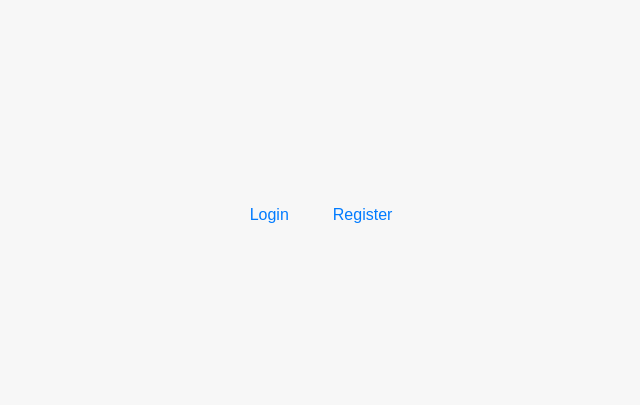
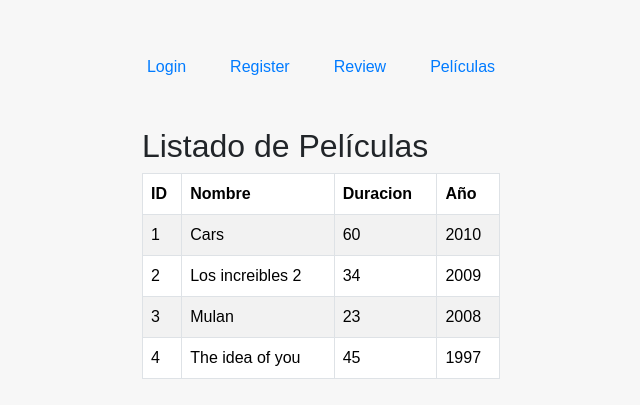
Before and after one commit to JoseGrn/ProyectoIA2024, a React (Create React App) app in the folder Front/rottentomatoesgt/: page /listapeliculas in a window 1280 px wide. Before the commit this address had no page. Shown: the part 175-580 px from the top of the page, without its empty margins (319-959 px from the left). Built offline with nearby package versions, Linux system fonts and the light colour scheme.

Commit message:
vistas de criticas y peliculas

```diff
--- a/Front/rottentomatoesgt/package.json
+++ b/Front/rottentomatoesgt/package.json
@@ -8,6 +8,7 @@
     "@testing-library/user-event": "^13.5.0",
     "bootstrap": "^5.3.3",
     "react": "^18.3.1",
+    "react-bootstrap": "^2.10.2",
     "react-dom": "^18.3.1",
     "react-router-dom": "^6.23.1",
     "react-scripts": "5.0.1",
--- a/Front/rottentomatoesgt/src/App.js
+++ b/Front/rottentomatoesgt/src/App.js
@@ -2,6 +2,8 @@ import { BrowserRouter as Router, Route, Routes, Link } from 'react-router-dom';
 import 'bootstrap/dist/css/bootstrap.min.css';
 import Login from './components/Login';
 import Register from './components/Register';
+import Review from './components/Review';
+import ListaPeliculas from './components/ListaPeliculas';
 import './App.css';
 
 function App() {
@@ -16,11 +18,19 @@ function App() {
             <li>
               <Link to="/register">Register</Link>
             </li>
+            <li>
+              <Link to="/review">Review</Link>
+            </li>
+            <li>
+              <Link to="/listapeliculas">Películas</Link>
+            </li>
           </ul>
         </nav>
         <Routes>
           <Route path="/login" element={<Login />} />
           <Route path="/register" element={<Register />} />
+          <Route path="/review" element={<Review />} />
+          <Route path="/listapeliculas" element={<ListaPeliculas />} />
         </Routes>
       </div>
     </Router>
--- /dev/null
+++ b/Front/rottentomatoesgt/src/components/ListaPeliculas.jsx
@@ -0,0 +1,48 @@
+import React from 'react';
+import Table from 'react-bootstrap/Table';
+import Container from 'react-bootstrap/Container';
+
+// Componente para cada fila
+const ListItem = ({ data }) => {
+  return (
+    <tr>
+      <td>{data.id}</td>
+      <td>{data.name}</td>
+      <td>{data.duration}</td>
+      <td>{data.year}</td>
+    </tr>
+  );
+};
+
+// Componente de listado
+const ListaPeliculas = () => {
+  const dataList = [
+    { id: 1, name: 'Cars', duration: 60, year: 2010 },
+    { id: 2, name: 'Los increibles 2', duration: 34, year: 2009 },
+    { id: 3, name: 'Mulan', duration: 23, year: 2008 },
+    { id: 4, name: 'The idea of you', duration: 45, year: 1997 },
+  ];
+
+  return (
+    <Container className="mt-5">
+      <h2>Listado de Películas</h2>
+      <Table striped bordered hover>
+        <thead>
+          <tr>
+            <th>ID</th>
+            <th>Nombre</th>
+            <th>Duracion</th>
+            <th>Año</th>
+          </tr>
+        </thead>
+        <tbody>
+          {dataList.map((item) => (
+            <ListItem key={item.id} data={item} />
+          ))}
+        </tbody>
+      </Table>
+    </Container>
+  );
+};
+
+export default ListaPeliculas;
--- /dev/null
+++ b/Front/rottentomatoesgt/src/components/Review.jsx
@@ -0,0 +1,101 @@
+import React, { useState } from 'react';
+import ButtonGroup from 'react-bootstrap/ButtonGroup';
+import Dropdown from 'react-bootstrap/Dropdown';
+import DropdownButton from 'react-bootstrap/DropdownButton';
+import SplitButton from 'react-bootstrap/SplitButton';
+import Form from 'react-bootstrap/Form';
+import Container from 'react-bootstrap/Container';
+import Button from 'react-bootstrap/Button';
+
+const Review = () => {
+  const [selectedItem, setSelectedItem] = useState(null);
+  const [selectedItemName, setSelectedItemName] = useState("");
+  const [formData, setFormData] = useState({
+    addValoracion: '',
+    addReview: '',
+  });
+
+  const handleSelect = (eventKey, event) => {
+    const key = parseInt(eventKey, 10);
+    setSelectedItem(key === 0 ? null : key);
+    setSelectedItemName(event.target.innerText); // Obtener el nombre de la opción seleccionada
+    if(key === 0){
+      setFormData({ addValoracion: '', addReview: ''});
+    }
+  };
+
+  const handleChange = (e) => {
+    const { name, value } = e.target;
+    setFormData((prevData) => ({
+      ...prevData,
+      [name]: value,
+    }));
+  };
+  const handleSubmit = (e) => {
+    e.preventDefault();
+    console.log('Datos ingresado:', {selectedItemName, ...formData});
+  };
+
+
+
+  return (
+    <div className='Review'>
+        <h1>Registro de Valoración y Review de Películas</h1>
+       <div className="mb-2">
+        {[SplitButton].map((DropdownType, idx) => (
+          <DropdownType
+            as={ButtonGroup}
+            key={idx}
+            id={`dropdown-button-drop-${idx}`}
+            size="lg"
+            title={"Selecciona una película"} // Mostrar el nombre de la opción seleccionada
+            onSelect={handleSelect}>
+            <Dropdown.Item eventKey="0">Ninguno</Dropdown.Item>
+            <Dropdown.Item eventKey="1">Los Increíbles 2</Dropdown.Item>
+            <Dropdown.Item eventKey="2">Cars</Dropdown.Item>
+            <Dropdown.Item eventKey="3">Mulan</Dropdown.Item>
+          </DropdownType>
+        ))}
+
+        {selectedItem !== null && (
+        <Form className="mt-3" onSubmit={handleSubmit}>
+          <Form.Group controlId="formBasicText">
+            <Form.Label>Opción Seleccionada</Form.Label>
+            <Form.Control
+              type="text"
+              placeholder="Selected option will appear here"
+              value={`${selectedItemName}`}
+              readOnly
+            />
+          </Form.Group>
+
+          {(selectedItem !== 0 ) && (
+            <Form.Group controlId="formDatos">
+              <Form.Label>Valoración: </Form.Label>
+              <Form.Control
+                type="text"
+                placeholder="ingresa el valor"
+                name="addValoracion"
+                value={formData.addValoracion}
+                onChange={handleChange}
+              />
+              <Form.Label>Review: </Form.Label>
+              <Form.Control
+                type="text"
+                placeholder="ingresa el valor"
+                name="addReview"
+                value={formData.addReview}
+                onChange={handleChange}
+              />
+            </Form.Group>)}
+          <Button variant="primary" type="submit">
+            Submit
+          </Button>
+        </Form>
+        )}
+      </div>
+    </div>
+  )
+}
+
+export default Review
```
Also changed, not shown: 1 other file (tests, documents, lock files or other folders).
